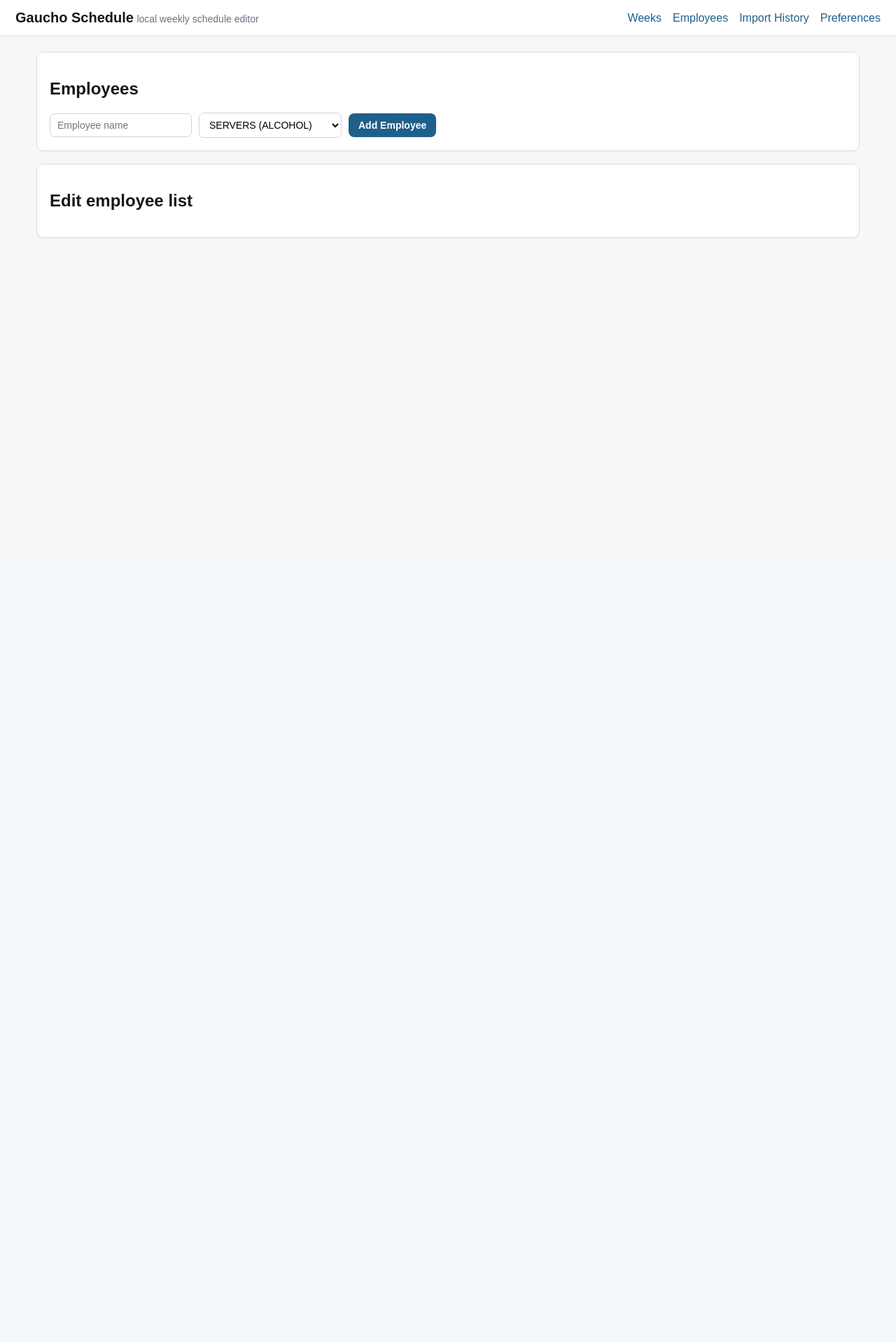
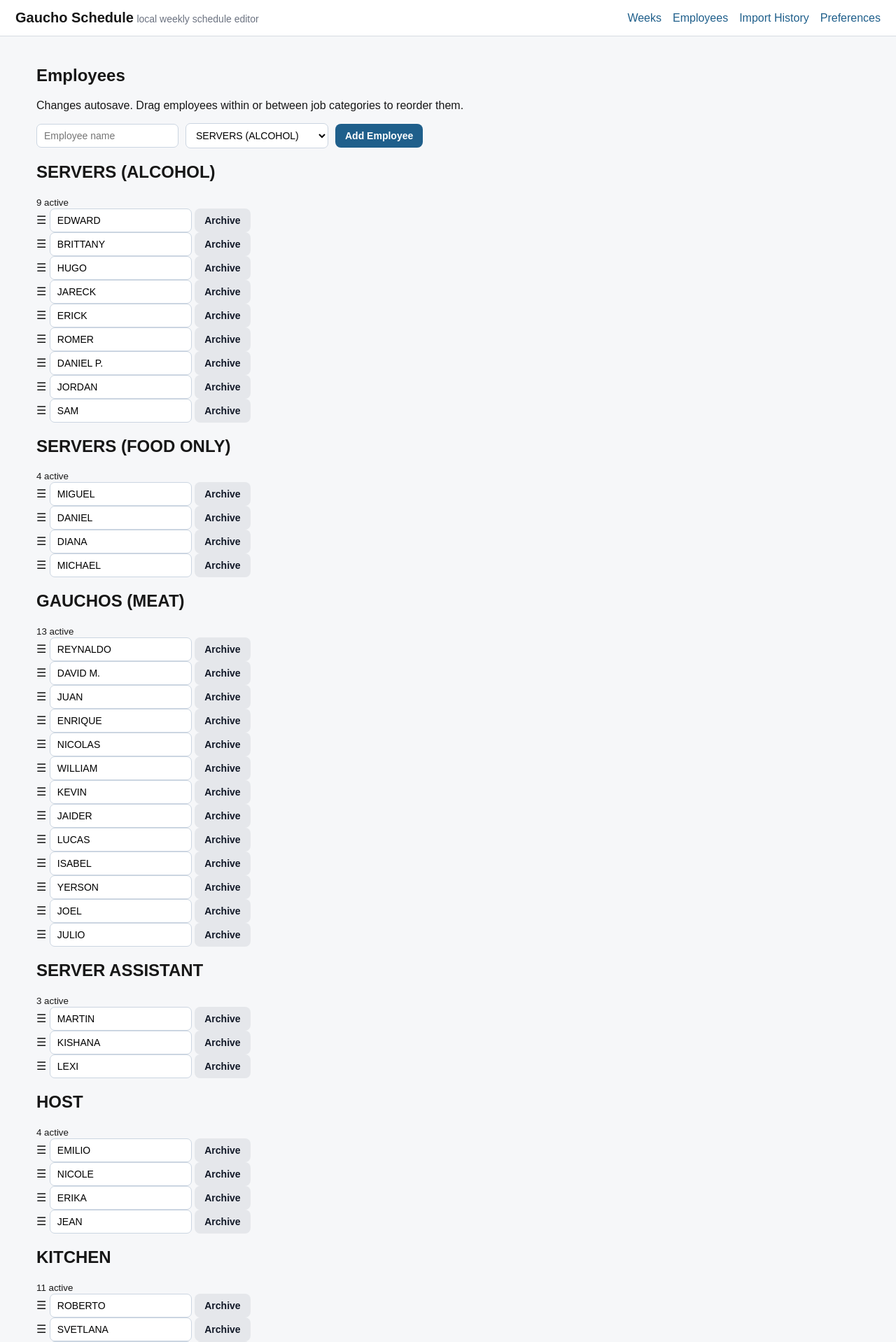
Before and after one commit to all-upper-case/gaucho-schedule, a Flask app: page /employees in a window 1280 px wide. Shown: the top 1918 px of the page at 70% size. Before the commit the page ends 340 px from the top, so only its background shows below. Run offline with Flask 3, Linux system fonts and the light colour scheme; data comes from the database, SQL or seed files in the repository.

Commit message:
Redesign employees screen with drag reorder and archive workflow

```diff
--- a/templates/employees.html
+++ b/templates/employees.html
@@ -1,9 +1,11 @@
 {% extends "base.html" %}
 {% block content %}
-<section class="card">
-  <h1>Employees</h1>
-  <form method="post" class="add-employee">
-    <input type="hidden" name="action" value="add">
+<section class="hero-card">
+  <div>
+    <h1>Employees</h1>
+    <p>Changes autosave. Drag employees within or between job categories to reorder them.</p>
+  </div>
+  <form id="add-employee-form" class="add-employee autosave-add-form">
     <input name="name" placeholder="Employee name" required>
     <select name="role_id">
       {% for role in roles %}<option value="{{ role.id }}">{{ role.title }} {{ role.subtitle }}</option>{% endfor %}
@@ -12,24 +14,45 @@
   </form>
 </section>
 
-<section class="card">
-  <h2>Edit employee list</h2>
-  <div class="employee-grid">
-    {% for emp in employees %}
-      <form method="post" class="employee-row">
-        <input type="hidden" name="action" value="update">
-        <input type="hidden" name="employee_id" value="{{ emp.id }}">
-        <input name="name" value="{{ emp.name }}">
-        <select name="role_id">
-          {% for role in roles %}
-            <option value="{{ role.id }}" {% if role.id == emp.role_id %}selected{% endif %}>{{ role.title }} {{ role.subtitle }}</option>
-          {% endfor %}
-        </select>
-        <label><input type="checkbox" name="active" {% if emp.active %}checked{% endif %}> Active</label>
-        <input class="order" type="number" name="display_order" value="{{ emp.display_order }}" title="Display order">
-        <button type="submit">Save</button>
-      </form>
-    {% endfor %}
-  </div>
+<section class="employee-board">
+  {% for role, employees in grouped %}
+    <section class="employee-role-card" data-role-id="{{ role.id }}">
+      <div class="role-card-heading">
+        <h2>{{ role.title }} <span>{{ role.subtitle }}</span></h2>
+        <small>{{ employees|length }} active</small>
+      </div>
+      <div class="employee-dropzone" data-role-id="{{ role.id }}">
+        {% for emp in employees %}
+          <article class="employee-card" draggable="true" data-employee-id="{{ emp.id }}">
+            <span class="drag-handle" title="Drag to reorder">☰</span>
+            <input class="employee-name-input" value="{{ emp.name }}" data-employee-id="{{ emp.id }}" aria-label="Employee name">
+            <button type="button" class="archive-employee-button secondary" data-employee-id="{{ emp.id }}">Archive</button>
+          </article>
+        {% else %}
+          <div class="empty-role-note">No active employees in this category.</div>
+        {% endfor %}
+      </div>
+    </section>
+  {% endfor %}
+</section>
+
+<section class="card archived-section">
+  <h2>Archived employees</h2>
+  <p class="muted">Archived employees are hidden from the schedule editor. Restore them here if they return.</p>
+  {% set any_archived = false %}
+  {% for role, employees in archived_grouped %}
+    {% if employees %}
+      <div class="archived-group">
+        <h3>{{ role.title }} {{ role.subtitle }}</h3>
+        {% for emp in employees %}
+          <article class="archived-employee-card" data-employee-id="{{ emp.id }}">
+            <strong>{{ emp.name }}</strong>
+            <span>Archived {{ emp.archived_at or 'unknown date' }}</span>
+            <button type="button" class="unarchive-employee-button" data-employee-id="{{ emp.id }}">Restore</button>
+          </article>
+        {% endfor %}
+      </div>
+    {% endif %}
+  {% endfor %}
 </section>
 {% endblock %}
```
